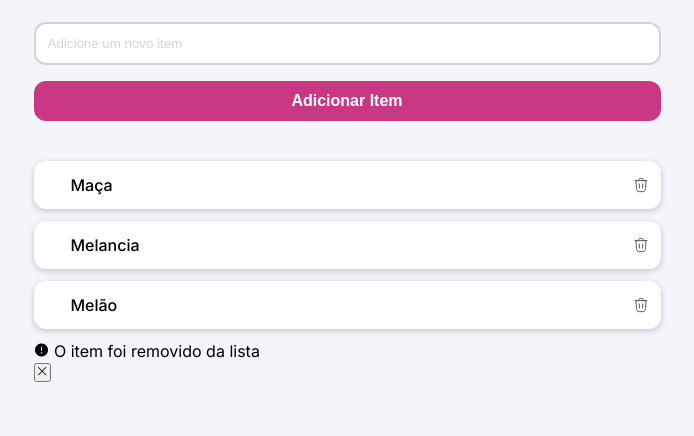
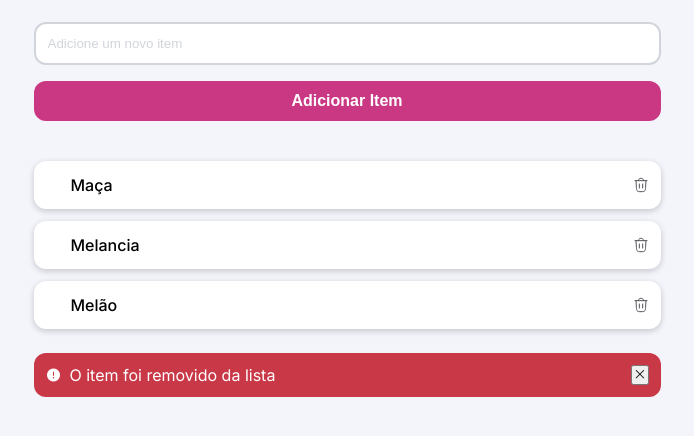
Before and after one commit to landim171/Quck-List, a plain HTML site: page index.html in a window 1280 px wide. Shown: the part 194-630 px from the top of the page, without its empty margins (293-987 px from the left). Drawn offline with nearby package versions, Linux system fonts and the light colour scheme.

Commit message:
13 commit

```diff
--- a/style.css
+++ b/style.css
@@ -163,3 +163,23 @@ main {
         }
     }
 }
+
+.warning {
+    background: var(--color-danger);
+    color: var(--always-white);
+    padding: 1.2rem;
+    display: flex;
+    justify-content: space-between;
+    border-radius: 1.2rem;
+    margin-top: 2.4rem;
+
+    opacity: 1;
+    transform: translateY(0);
+    transition: opacity .4s ease, tranform .4s ease;
+
+    div {
+        display: flex;
+        align-items: center;
+        gap: .8rem;
+    }
+}
```
